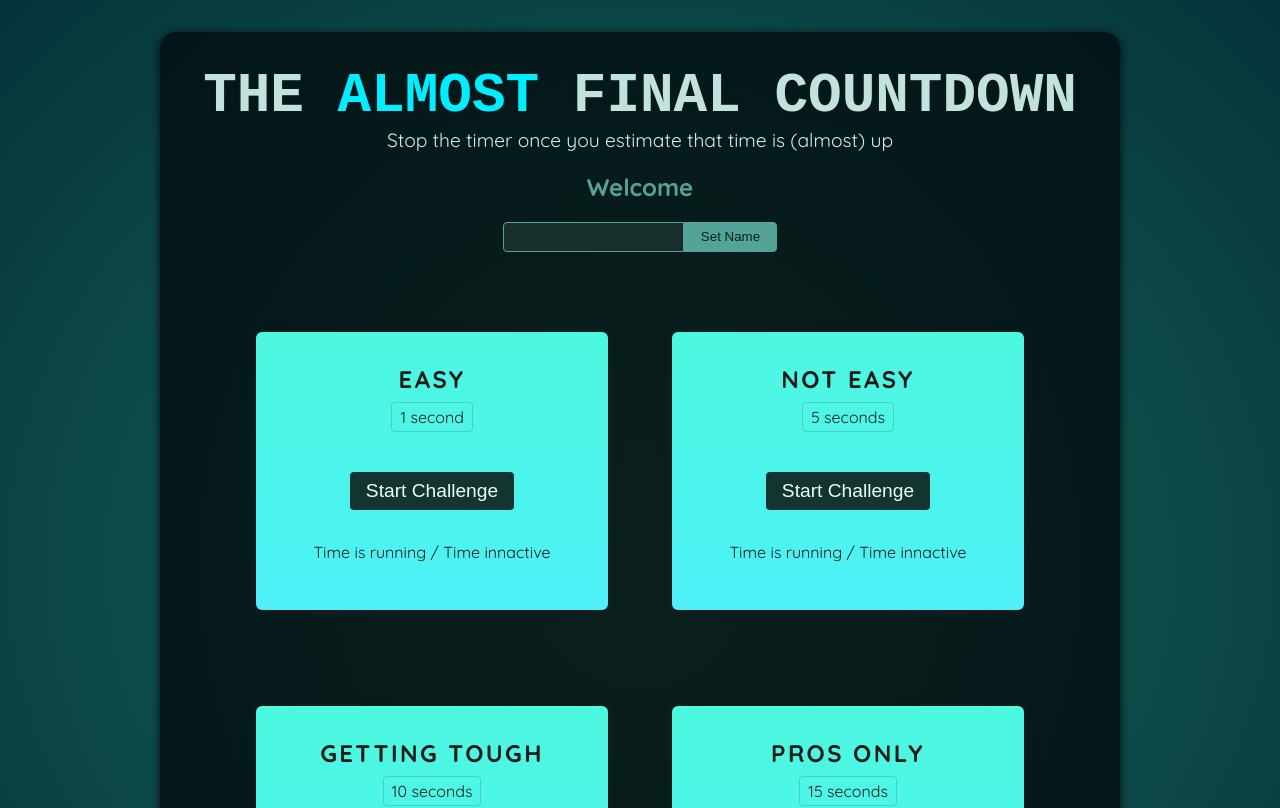
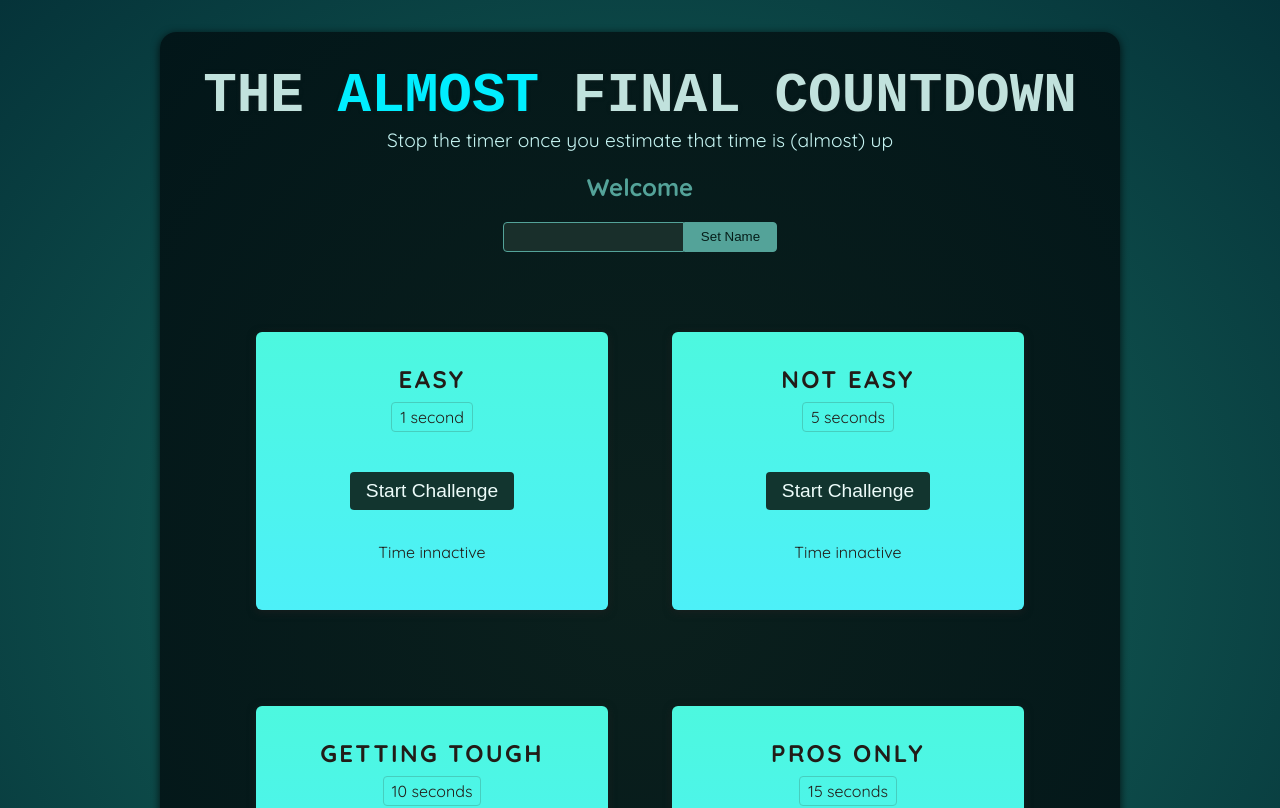
Before and after one commit to Dobuss/countdownGame, a React (Vite) app: page / in a window 1280 px wide. Shown: the top 808 px of the page. Built offline with nearby package versions, Linux system fonts and the light colour scheme; a web font is replaced by a local one.

Commit message:
timer implementation

```diff
--- a/src/components/TimerChallenge.jsx
+++ b/src/components/TimerChallenge.jsx
@@ -1,14 +1,38 @@
-export default function TimerChallenge({title, targetTime}){
-    return <section className="challenge">
+import { useRef, useState } from "react";
+
+export default function TimerChallenge({ title, targetTime }) {
+  const [timerExpired, setTimerExpired] = useState(false);
+  const [timerStarted, setTimerStarted] = useState(false);
+
+  const timer = useRef();
+
+  function handleStart() {
+    setTimerStarted(true);
+    timer.current = setTimeout(() => {
+      setTimerExpired(true);
+    }, targetTime * 1000);
+  }
+
+  function handleStop() {
+    clearTimeout(timer.current);
+    setTimerStarted(false);
+  }
+
+  return (
+    <section className="challenge">
       <h2>{title}</h2>
+      {timerExpired && <p>You lost!</p>}
       <p className="challenge-time">
-        {targetTime} second{targetTime > 1 ? 's' : ''}
+        {targetTime} second{targetTime > 1 ? "s" : ""}
       </p>
       <p>
-            <button>Start Challenge</button>
+        <button onClick={timerStarted ? handleStop : handleStart}>
+          {timerStarted ? "Stop" : "Start"} Challenge
+        </button>
       </p>
-        <p className="">
-            Time is running / Time innactive
+      <p className={timerStarted ? "active" : undefined}>
+        {timerStarted ? "Time is running..." : "Time innactive"}
       </p>
     </section>
+  );
 }
```
Lines whose indentation alone changed are shown as unchanged.
